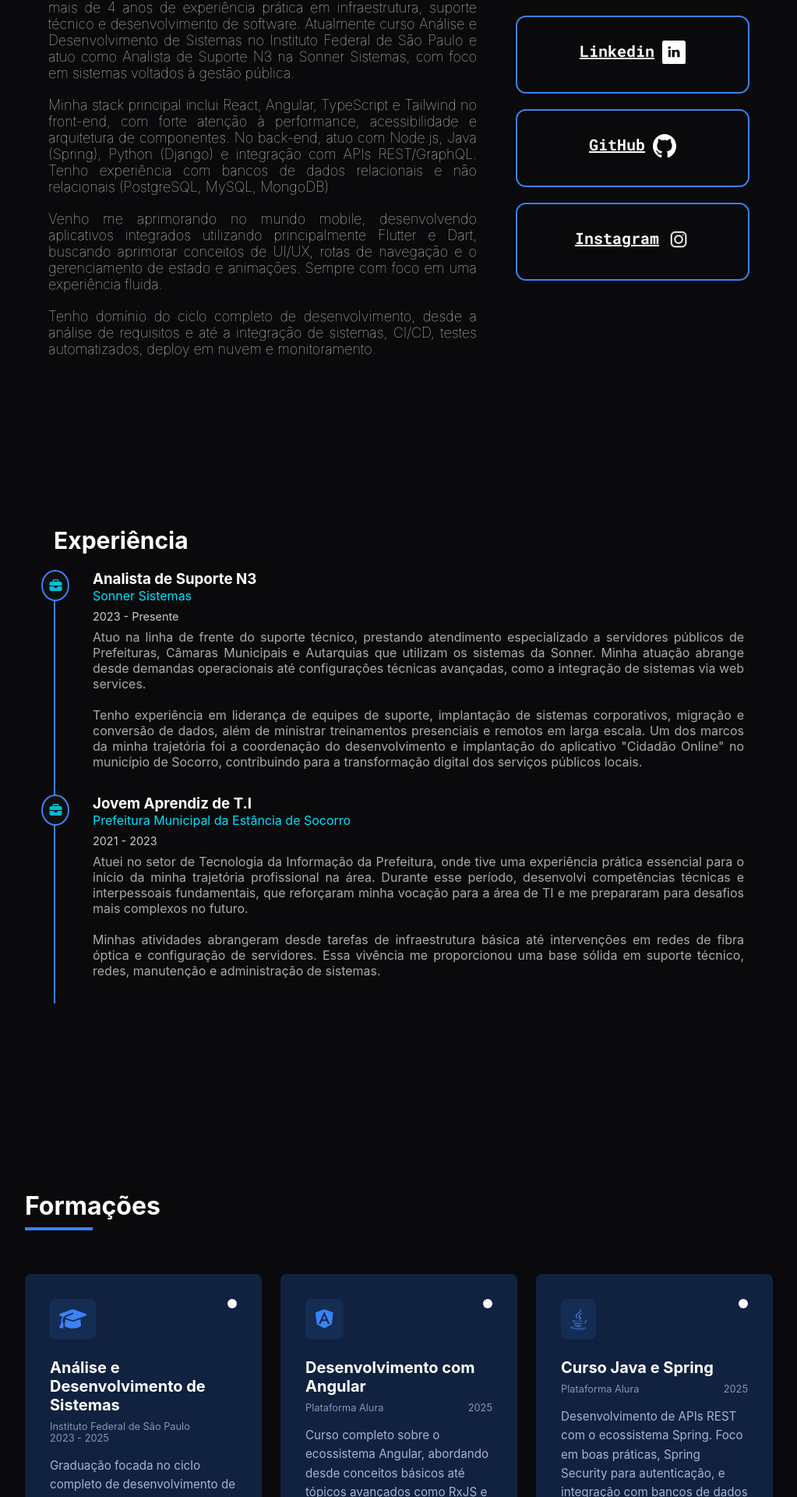
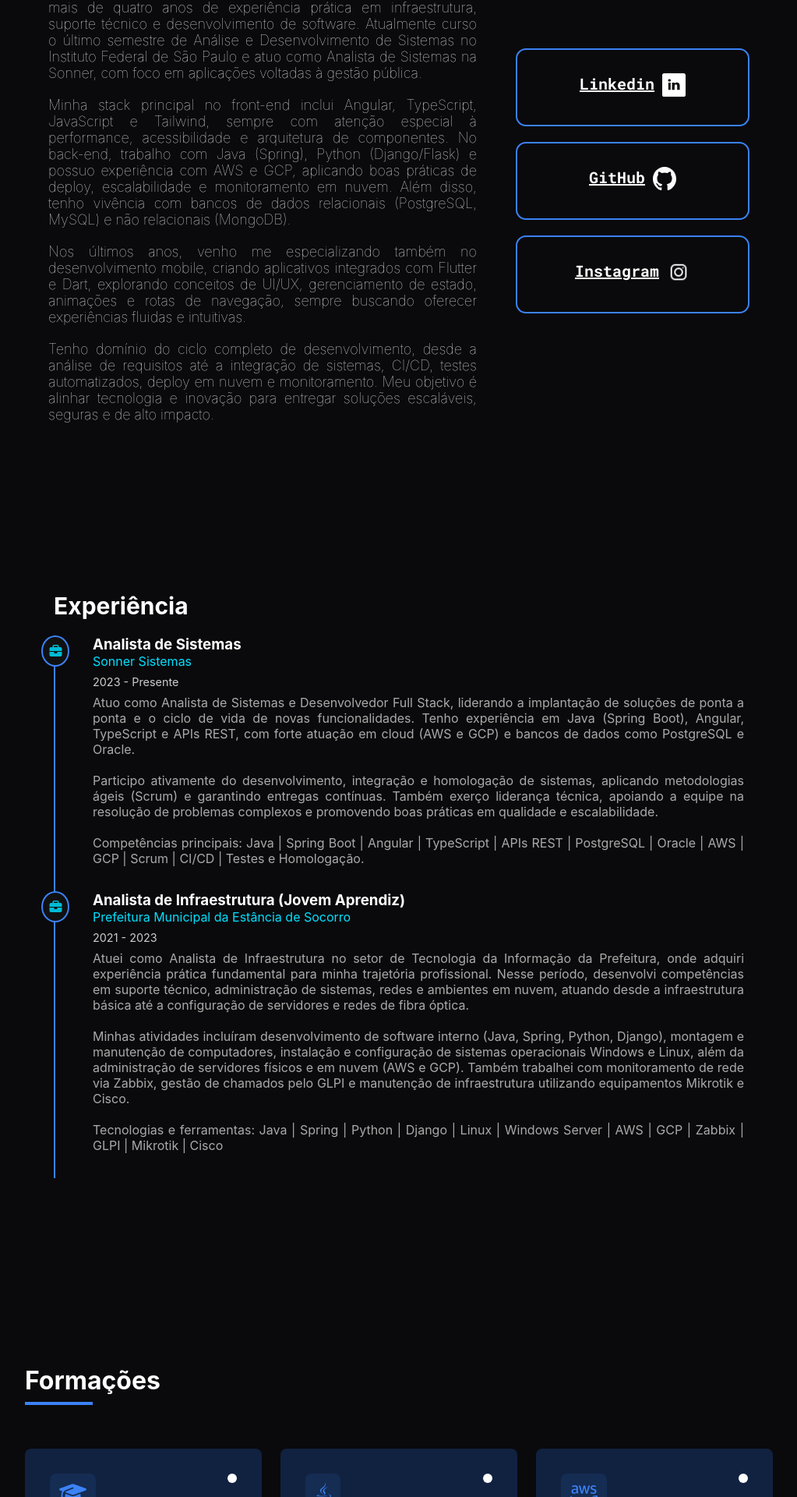
Before and after one commit to renanbreier/MyDevPortfolio-RenanBreier, an Angular app: page / in a window 1280 px wide. Shown: the part 853-2773 px from the top of the page at 78% size, without its empty margins (128-1151 px from the left). Built offline with nearby package versions, Linux system fonts and the light colour scheme.

Commit message:
updating information

```diff
--- a/src/app/components/about/about.component.html
+++ b/src/app/components/about/about.component.html
@@ -2,25 +2,26 @@
   <div class="about_text">
     <h1>Quem Sou</h1>
     <p>
-      Sou o Renan, Desenvolvedor Fullstack com sólida base técnica e mais de 4 anos de experiência prática em infraestrutura,
-      suporte técnico e desenvolvimento de software. Atualmente curso Análise e Desenvolvimento de Sistemas no
-      Instituto Federal de São Paulo e atuo como Analista de Suporte N3 na Sonner Sistemas, com foco em sistemas voltados à gestão pública.
+      Sou o Renan, Desenvolvedor Full Stack com sólida base técnica e mais de quatro anos de experiência prática em infraestrutura,
+      suporte técnico e desenvolvimento de software. Atualmente curso o último semestre de Análise e Desenvolvimento de Sistemas no
+      Instituto Federal de São Paulo e atuo como Analista de Sistemas na Sonner, com foco em aplicações voltadas à gestão pública.
     </p>
     <br>
     <p>
-      Minha stack principal inclui React, Angular, TypeScript e Tailwind no front-end, com forte atenção à performance,
-      acessibilidade e arquitetura de componentes. No back-end, atuo com Node.js, Java (Spring), Python (Django) e
-      integração com APIs REST/GraphQL. Tenho experiência com bancos de dados relacionais e não relacionais (PostgreSQL, MySQL, MongoDB)
+      Minha stack principal no front-end inclui Angular, TypeScript, JavaScript e Tailwind, sempre com atenção especial à performance,
+      acessibilidade e arquitetura de componentes. No back-end, trabalho com Java (Spring), Python (Django/Flask) e possuo experiência
+      com AWS e GCP, aplicando boas práticas de deploy, escalabilidade e monitoramento em nuvem. Além disso, tenho vivência com
+      bancos de dados relacionais (PostgreSQL, MySQL) e não relacionais (MongoDB).
     </p>
     <br>
     <p>
-      Venho me aprimorando no mundo mobile, desenvolvendo aplicativos integrados utilizando principalmente Flutter e Dart, buscando aprimorar
-      conceitos de UI/UX, rotas de navegação e o gerenciamento de estado e animações. Sempre com foco em uma experiência fluida.
+      Nos últimos anos, venho me especializando também no desenvolvimento mobile, criando aplicativos integrados com Flutter e Dart,
+      explorando conceitos de UI/UX, gerenciamento de estado, animações e rotas de navegação, sempre buscando oferecer experiências fluidas e intuitivas.
     </p>
     <br>
     <p>
-      Tenho domínio do ciclo completo de desenvolvimento, desde a análise de requisitos e até a integração de sistemas, CI/CD,
-      testes automatizados, deploy em nuvem e monitoramento.
+      Tenho domínio do ciclo completo de desenvolvimento, desde a análise de requisitos até a integração de sistemas, CI/CD, testes automatizados, deploy
+      em nuvem e monitoramento. Meu objetivo é alinhar tecnologia e inovação para entregar soluções escaláveis, seguras e de alto impacto.
     </p>
   </div>
   <div class="button-links_container">
--- a/src/app/components/experience/experience.component.ts
+++ b/src/app/components/experience/experience.component.ts
@@ -11,18 +11,20 @@ import { CommonModule } from '@angular/common';
 export class ExperienceComponent {
   experiences = [
     {
-      title: 'Analista de Suporte N3',
+      title: 'Analista de Sistemas',
       company: 'Sonner Sistemas',
       date: '2023 - Presente',
-      description: 'Atuo na linha de frente do suporte técnico, prestando atendimento especializado a servidores públicos de Prefeituras, Câmaras Municipais e Autarquias que utilizam os sistemas da Sonner. Minha atuação abrange desde demandas operacionais até configurações técnicas avançadas, como a integração de sistemas via web services.\n\n'
-      + 'Tenho experiência em liderança de equipes de suporte, implantação de sistemas corporativos, migração e conversão de dados, além de ministrar treinamentos presenciais e remotos em larga escala. Um dos marcos da minha trajetória foi a coordenação do desenvolvimento e implantação do aplicativo "Cidadão Online" no município de Socorro, contribuindo para a transformação digital dos serviços públicos locais.'
+      description: 'Atuo como Analista de Sistemas e Desenvolvedor Full Stack, liderando a implantação de soluções de ponta a ponta e o ciclo de vida de novas funcionalidades. Tenho experiência em Java (Spring Boot), Angular, TypeScript e APIs REST, com forte atuação em cloud (AWS e GCP) e bancos de dados como PostgreSQL e Oracle.\n\n'
+      + 'Participo ativamente do desenvolvimento, integração e homologação de sistemas, aplicando metodologias ágeis (Scrum) e garantindo entregas contínuas. Também exerço liderança técnica, apoiando a equipe na resolução de problemas complexos e promovendo boas práticas em qualidade e escalabilidade.\n\n'
+      + 'Competências principais: Java | Spring Boot | Angular | TypeScript | APIs REST | PostgreSQL | Oracle | AWS | GCP | Scrum | CI/CD | Testes e Homologação.'
     },
     {
-      title: 'Jovem Aprendiz de T.I',
+      title: 'Analista de Infraestrutura (Jovem Aprendiz)',
       company: 'Prefeitura Municipal da Estância de Socorro',
       date: '2021 - 2023',
-      description: 'Atuei no setor de Tecnologia da Informação da Prefeitura, onde tive uma experiência prática essencial para o início da minha trajetória profissional na área. Durante esse período, desenvolvi competências técnicas e interpessoais fundamentais, que reforçaram minha vocação para a área de TI e me prepararam para desafios mais complexos no futuro.\n\n'
-      + 'Minhas atividades abrangeram desde tarefas de infraestrutura básica até intervenções em redes de fibra óptica e configuração de servidores. Essa vivência me proporcionou uma base sólida em suporte técnico, redes, manutenção e administração de sistemas.'
+      description: 'Atuei como Analista de Infraestrutura no setor de Tecnologia da Informação da Prefeitura, onde adquiri experiência prática fundamental para minha trajetória profissional. Nesse período, desenvolvi competências em suporte técnico, administração de sistemas, redes e ambientes em nuvem, atuando desde a infraestrutura básica até a configuração de servidores e redes de fibra óptica.\n\n'
+      + 'Minhas atividades incluíram desenvolvimento de software interno (Java, Spring, Python, Django), montagem e manutenção de computadores, instalação e configuração de sistemas operacionais Windows e Linux, além da administração de servidores físicos e em nuvem (AWS e GCP). Também trabalhei com monitoramento de rede via Zabbix, gestão de chamados pelo GLPI e manutenção de infraestrutura utilizando equipamentos Mikrotik e Cisco.\n\n'
+      + 'Tecnologias e ferramentas: Java | Spring | Python | Django | Linux | Windows Server | AWS | GCP | Zabbix | GLPI | Mikrotik | Cisco'
     }
   ].map(exp => ({
     ...exp,
--- a/src/app/components/formations/formations.component.ts
+++ b/src/app/components/formations/formations.component.ts
@@ -13,21 +13,21 @@ export class FormationsComponent {
       title: 'Análise e Desenvolvimento de Sistemas',
       institution: 'Instituto Federal de São Paulo',
       period: '2023 - 2025',
-      description: 'Graduação focada no ciclo completo de desenvolvimento de softwares e projetos.'
-    },
-    {
-      icon: 'fab fa-angular',
-      title: 'Desenvolvimento com Angular',
-      institution: 'Plataforma Alura',
-      period: '2025',
-      description: 'Curso completo sobre o ecossistema Angular, abordando desde conceitos básicos até tópicos avançados como RxJS e NgRx.'
+      description: 'Graduação focada no ciclo completo de desenvolvimento de softwares e projetos, aborda conceitos de engenharia e arquitetura de software, estrutura e análise de dados, além de disciplinas de front e backend utilizando Java, Python e React.'
     },
     {
       icon: 'fab fa-java',
-      title: 'Curso Java e Spring',
-      institution: 'Plataforma Alura',
+      title: 'Introdução ao Teste de Software',
+      institution: 'Universidade de São Paulo',
       period: '2025',
-      description: 'Desenvolvimento de APIs REST com o ecossistema Spring. Foco em boas práticas, Spring Security para autenticação, e integração com bancos de dados usando Spring Data JPA.'
+      description: 'Curso oferecido pela USP, aborda conceitos fundamentais de garantia de qualidade, técnicas de teste funcional, estrutural e baseado em defeitos (como mutação), além de estratégias de planejamento, execução e análise de resultados.'
+    },
+    {
+      icon: 'fab fa-aws',
+      title: 'AWS Cloud Foundations',
+      institution: 'AWS Academy',
+      period: '2025',
+      description: 'O curso proporciona uma base robusta em conceitos de computação em nuvem, abordando gerenciamento de identidade (IAM), redes (VPC), computação (EC2, Lambda, Elastic Beanstalk), armazenamento (S3, EBS, EFS, Glacier), bancos de dados (RDS, DynamoDB, Redshift, Aurora), escalabilidade (Auto Scaling, Elastic Load Balancing) e monitoramento (CloudWatch)'
     },
   ];
 
```
